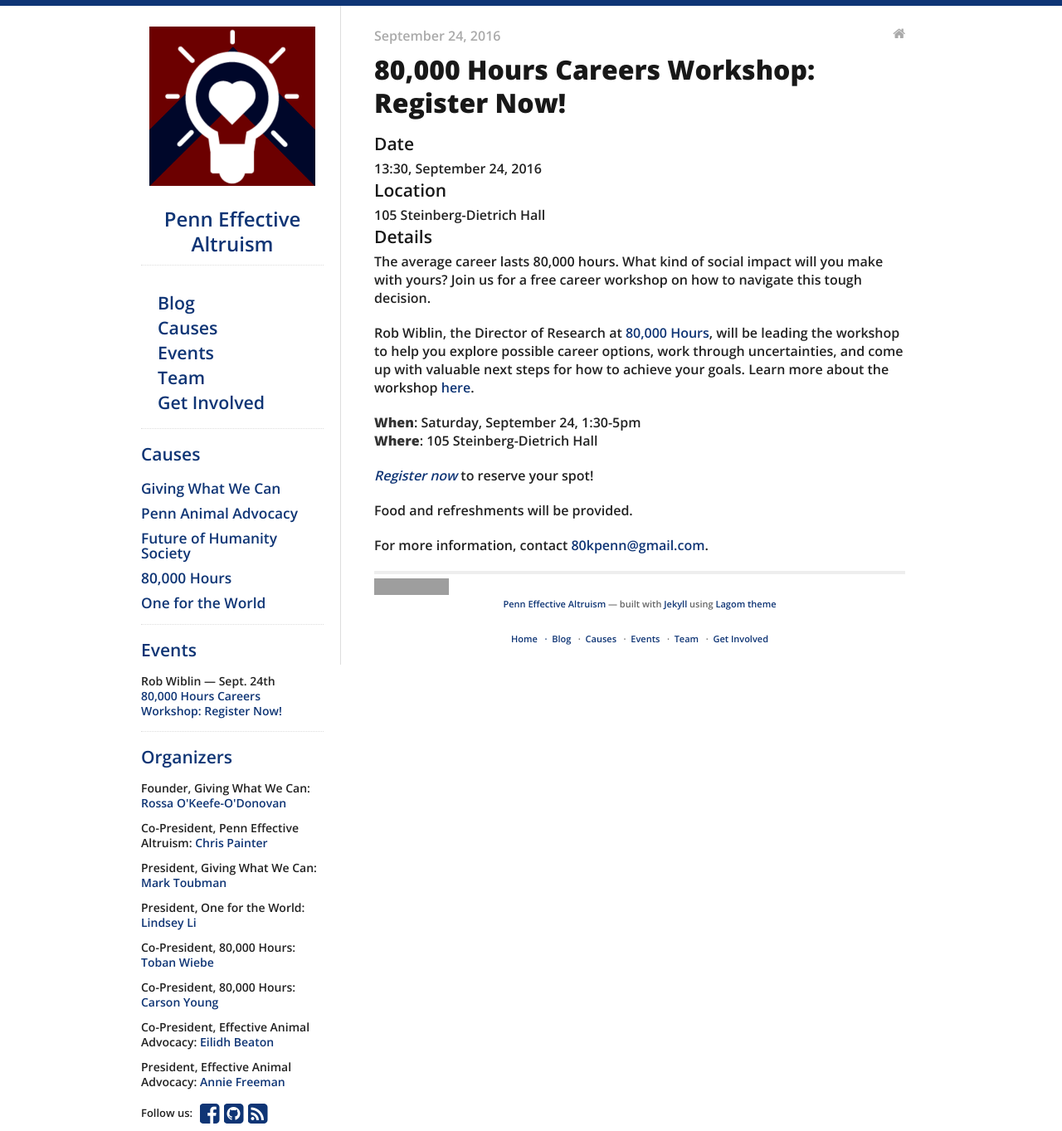
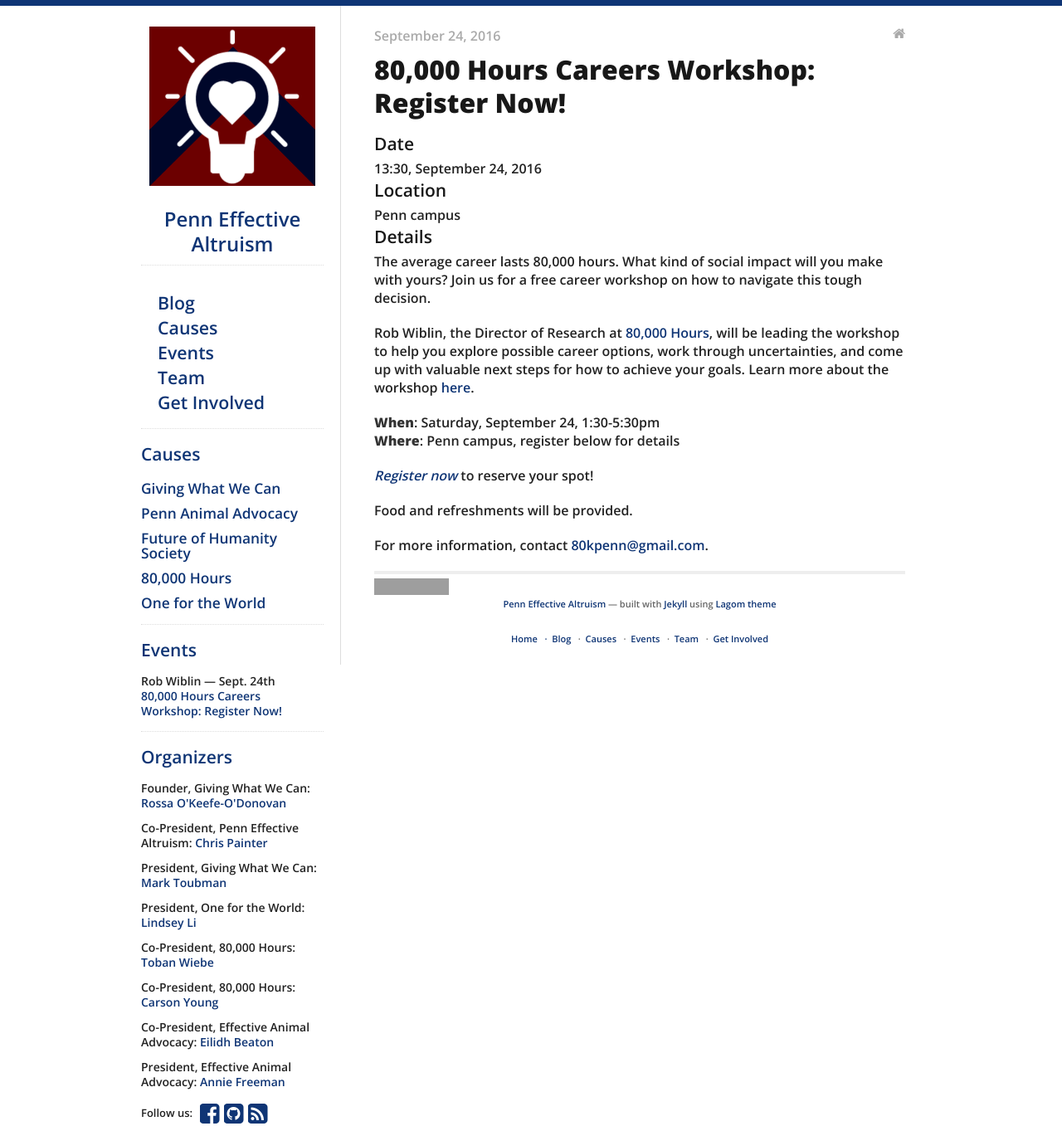
Before and after one commit to pennea/pennea.github.io, a Jekyll site: the page built from _posts/2016-09-24-80k-workshop.md, in a window 1280 px wide. Shown: the whole page at 83% size. Built offline with Jekyll 4.4.1, drawn with Linux system fonts in a browser that asks for light colours; nearby versions of some CDN libraries; grey boxes are pictures that could not be loaded.

Commit message:
update workshop details

```diff
--- a/_posts/2016-09-24-80k-workshop.md
+++ b/_posts/2016-09-24-80k-workshop.md
@@ -3,7 +3,7 @@
 guest: Rob Wiblin
 title: "80,000 Hours Careers Workshop: Register Now!"
 date:   2016-09-24 13:30:00
-location: 105 Steinberg-Dietrich Hall
+location: Penn campus
 categories: event
 ---
 
@@ -14,8 +14,8 @@
 Rob Wiblin, the Director of Research at [80,000 Hours](https://80000hours.org/), will be leading the workshop to help you explore possible career options, work through uncertainties, and come up with valuable next steps for how to achieve your goals.
 Learn more about the workshop [here](https://80000hours.org/workshops/).
 
-**When**: Saturday, September 24, 1:30-5pm<br />
-**Where**: 105 Steinberg-Dietrich Hall
+**When**: Saturday, September 24, 1:30-5:30pm<br />
+**Where**: Penn campus, register below for details
 
 [*Register now*](https://80000hours.typeform.com/to/rtoy42) to reserve your spot!
 
```
